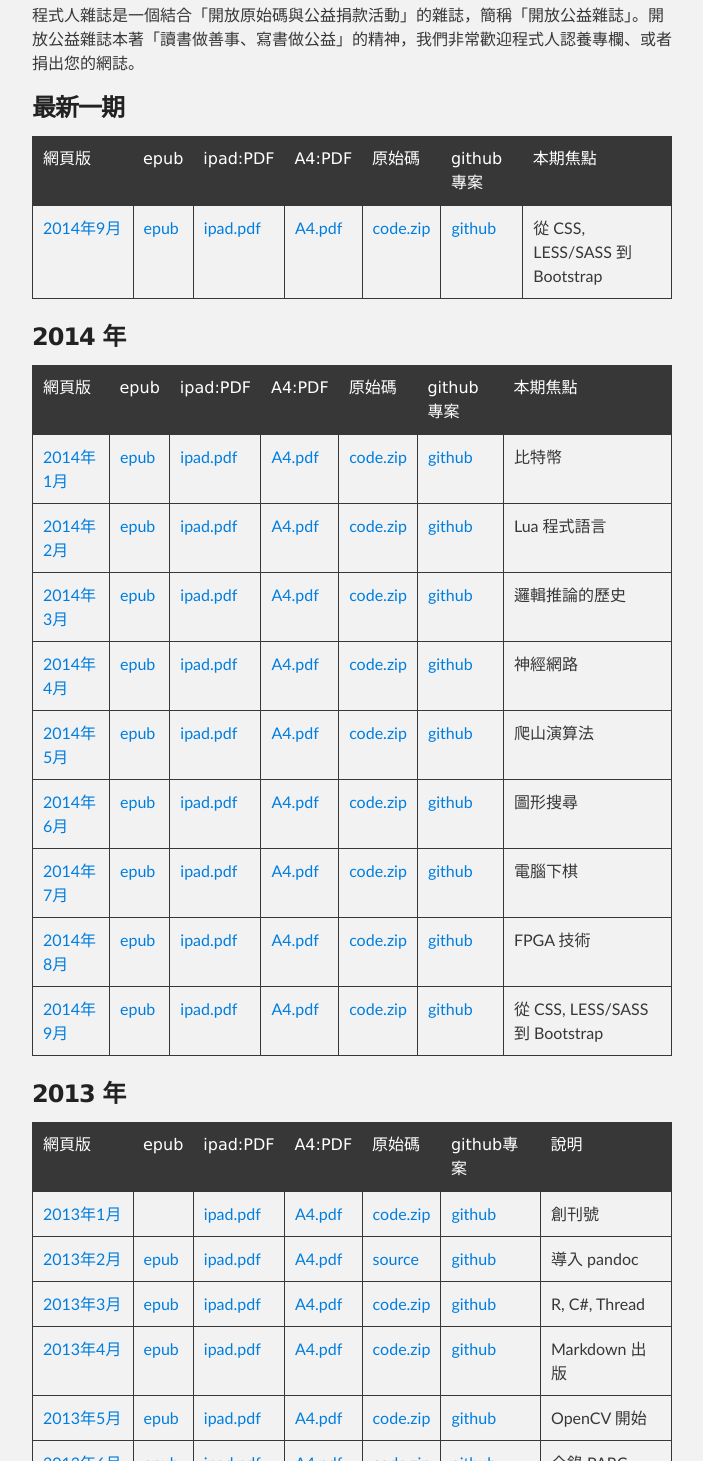
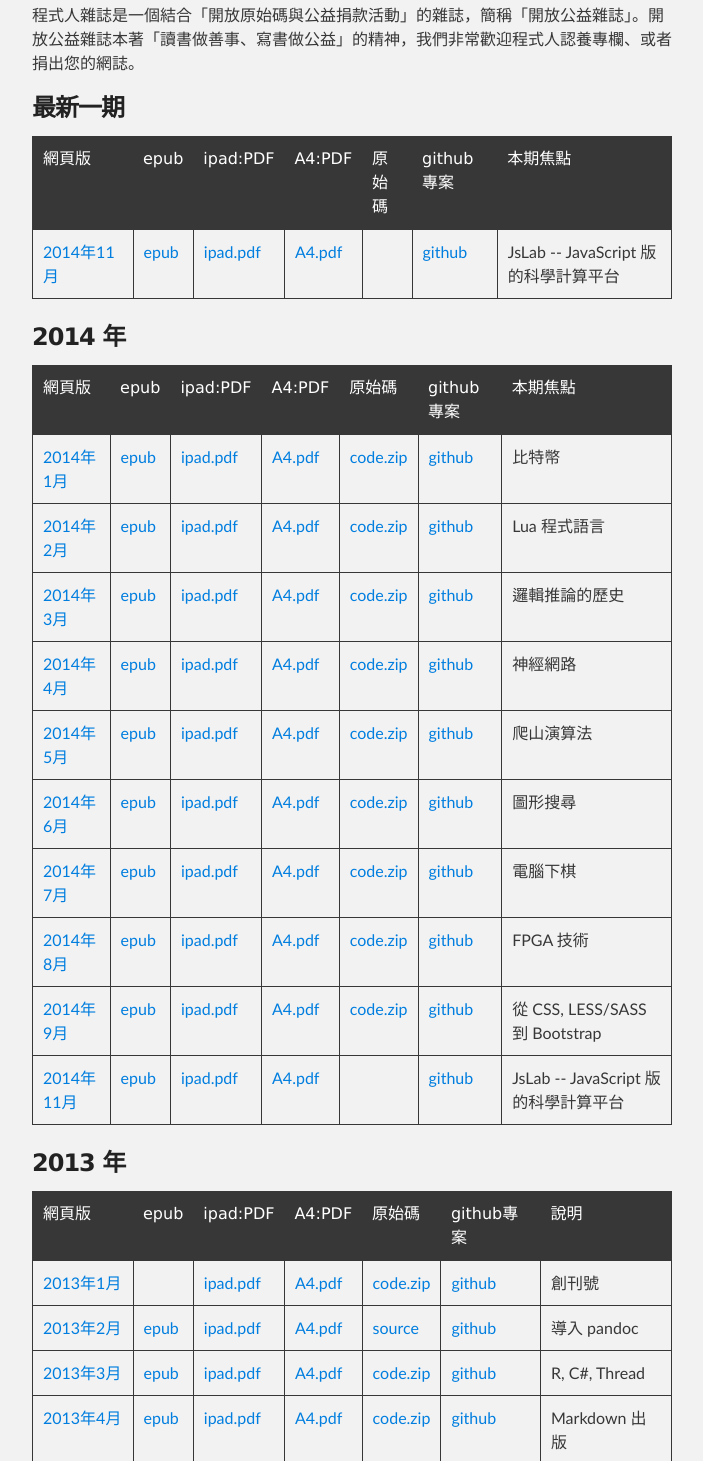
Before and after one commit to programmermagazine/home, a plain HTML site: page index.html in a window 1280 px wide. Shown: the part 303-1764 px from the top of the page, without its empty margins (288-991 px from the left). Drawn offline with Linux system fonts and the light colour scheme.

```diff
--- a/index.html
+++ b/index.html
@@ -40,7 +40,8 @@
 <a name="%E6%9C%80%E6%96%B0%E4%B8%80%E6%9C%9F" class="anchor" href="#%E6%9C%80%E6%96%B0%E4%B8%80%E6%9C%9F"><span class="octicon octicon-link"></span></a>最新一期</h3>
 
 <table width="100%">
-<thead><tr>
+<thead>
+<tr>
 <th align="left" width="80px">網頁版</th>
 <th align="left">epub</th>
 <th align="left">ipad:PDF</th>
@@ -48,21 +49,27 @@
 <th align="left">原始碼</th>
 <th align="left">github專案</th>
 <th align="left">本期焦點</th>
-</tr></thead>
-<tbody><tr>
-<td align="left"><a href="http://programmermagazine.github.io/201409/htm/home.html">2014年9月</a></td>
-<td align="left"><a href="http://programmermagazine.github.io/201409/book/A4.epub">epub</a></td>
-<td align="left"><a href="http://programmermagazine.github.io/201409/book/ipad.pdf">ipad.pdf</a></td>
-<td align="left"><a href="http://programmermagazine.github.io/201409/book/A4.pdf">A4.pdf</a></td>
-<td align="left"><a href="http://programmermagazine.github.io/201409/code.zip">code.zip</a></td>
-<td align="left"><a href="http://github.com/programmermagazine/201409/">github</a></td>
-<td align="left">從 CSS, LESS/SASS 到 Bootstrap</td>
-</tr></tbody>
-</table><h3>
+</tr>
+</thead>
+<tbody>
+<tr>
+<td align="left"><a href="http://programmermagazine.github.io/201411/htm/home.html">2014年11月</a></td>
+<td align="left"><a href="http://programmermagazine.github.io/201411/book/A4.epub">epub</a></td>
+<td align="left"><a href="http://programmermagazine.github.io/201411/book/ipad.pdf">ipad.pdf</a></td>
+<td align="left"><a href="http://programmermagazine.github.io/201411/book/A4.pdf">A4.pdf</a></td>
+<td align="left"></td>
+<td align="left"><a href="http://github.com/programmermagazine/201411/">github</a></td>
+<td align="left">JsLab -- JavaScript 版的科學計算平台</td>
+</tr>
+</tbody>
+</table>
+
+<h3>
 <a name="2014-%E5%B9%B4" class="anchor" href="#2014-%E5%B9%B4"><span class="octicon octicon-link"></span></a>2014 年</h3>
 
 <table width="100%">
-<thead><tr>
+<thead>
+<tr>
 <th align="left">網頁版</th>
 <th align="left">epub</th>
 <th align="left">ipad:PDF</th>
@@ -70,7 +77,8 @@
 <th align="left">原始碼</th>
 <th align="left">github專案</th>
 <th align="left">本期焦點</th>
-</tr></thead>
+</tr>
+</thead>
 <tbody>
 <tr>
 <td align="left"><a href="http://programmermagazine.github.io/201401/htm/home.html">2014年1月</a></td>
@@ -153,12 +161,24 @@
 <td align="left"><a href="http://github.com/programmermagazine/201409/">github</a></td>
 <td align="left">從 CSS, LESS/SASS 到 Bootstrap</td>
 </tr>
+<tr>
+<td align="left"><a href="http://programmermagazine.github.io/201411/htm/home.html">2014年11月</a></td>
+<td align="left"><a href="http://programmermagazine.github.io/201411/book/A4.epub">epub</a></td>
+<td align="left"><a href="http://programmermagazine.github.io/201411/book/ipad.pdf">ipad.pdf</a></td>
+<td align="left"><a href="http://programmermagazine.github.io/201411/book/A4.pdf">A4.pdf</a></td>
+<td align="left"></td>
+<td align="left"><a href="http://github.com/programmermagazine/201411/">github</a></td>
+<td align="left">JsLab -- JavaScript 版的科學計算平台</td>
+</tr>
 </tbody>
-</table><h3>
+</table>
+
+<h3>
 <a name="2013-%E5%B9%B4" class="anchor" href="#2013-%E5%B9%B4"><span class="octicon octicon-link"></span></a>2013 年</h3>
 
 <table width="100%">
-<thead><tr>
+<thead>
+<tr>
 <th align="left" width="80px">網頁版</th>
 <th align="left">epub</th>
 <th align="left">ipad:PDF</th>
@@ -166,7 +186,8 @@
 <th align="left">原始碼</th>
 <th align="left">github專案</th>
 <th align="left">說明</th>
-</tr></thead>
+</tr>
+</thead>
 <tbody>
 <tr>
 <td align="left"><a href="http://programmermagazine.github.com/201301/">2013年1月</a></td>
@@ -187,6 +208,7 @@
 <td align="left"><a href="https://github.com/programmermagazine/201302/">github</a></td>
 <td align="left">導入 pandoc</td>
 </tr>
+
 <tr>
 <td align="left"><a href="https://dl.dropbox.com/u/101584453/pmag/201303/htm/home.html">2013年3月</a></td>
 <td align="left"><a href="https://github.com/programmermagazine/201303/blob/master/book/pmag201303A4.epub?raw=true">epub</a></td>
@@ -196,6 +218,7 @@
 <td align="left"><a href="https://github.com/programmermagazine/201303/">github</a></td>
 <td align="left">R, C#, Thread</td>
 </tr>
+
 <tr>
 <td align="left"><a href="https://dl.dropbox.com/u/101584453/pmag/201304/htm/home.html">2013年4月</a></td>
 <td align="left"><a href="https://github.com/programmermagazine/201304/blob/master/book/A4.epub?raw=true">epub</a></td>
@@ -205,6 +228,8 @@
 <td align="left"><a href="https://github.com/programmermagazine/201304/">github</a></td>
 <td align="left">Markdown 出版</td>
 </tr>
+
+
 <tr>
 <td align="left"><a href="https://dl.dropbox.com/u/101584453/pmag/201305/htm/home.html">2013年5月</a></td>
 <td align="left"><a href="https://github.com/programmermagazine/201305/blob/master/book/A4.epub?raw=true">epub</a></td>
@@ -214,6 +239,8 @@
 <td align="left"><a href="https://github.com/programmermagazine/201305/">github</a></td>
 <td align="left">OpenCV 開始</td>
 </tr>
+
+
 <tr>
 <td align="left"><a href="https://dl.dropbox.com/u/101584453/pmag/201306/htm/home.html">2013年6月</a></td>
 <td align="left"><a href="https://github.com/programmermagazine/201306/blob/master/book/A4.epub?raw=true">epub</a></td>
@@ -223,6 +250,7 @@
 <td align="left"><a href="https://github.com/programmermagazine/201306/">github</a></td>
 <td align="left">全錄 PARC</td>
 </tr>
+
 <tr>
 <td align="left"><a href="http://programmermagazine.github.io/201307/htm/home.html">2013年7月</a></td>
 <td align="left"><a href="http://programmermagazine.github.io/201307/book/A4.epub">epub</a></td>
@@ -232,6 +260,7 @@
 <td align="left"><a href="http://github.com/programmermagazine/201307/">github</a></td>
 <td align="left">油價公式</td>
 </tr>
+
 <tr>
 <td align="left"><a href="http://programmermagazine.github.io/201308/htm/home.html">2013年8月</a></td>
 <td align="left"><a href="http://programmermagazine.github.io/201308/book/A4.epub">epub</a></td>
@@ -241,6 +270,8 @@
 <td align="left"><a href="http://github.com/programmermagazine/201308/">github</a></td>
 <td align="left">約耳+Angular JS</td>
 </tr>
+
+
 <tr>
 <td align="left"><a href="http://programmermagazine.github.io/201309/htm/home.html">2013年9月</a></td>
 <td align="left"><a href="http://programmermagazine.github.io/201309/book/A4.epub">epub</a></td>
@@ -250,6 +281,7 @@
 <td align="left"><a href="http://github.com/programmermagazine/201309/">github</a></td>
 <td align="left">鍵盤革命</td>
 </tr>
+
 <tr>
 <td align="left"><a href="http://programmermagazine.github.io/201310/htm/home.html">2013年10月</a></td>
 <td align="left"><a href="http://programmermagazine.github.io/201310/book/A4.epub">epub</a></td>
@@ -259,6 +291,7 @@
 <td align="left"><a href="http://github.com/programmermagazine/201310/">github</a></td>
 <td align="left">電磁學</td>
 </tr>
+
 <tr>
 <td align="left"><a href="http://programmermagazine.github.io/201311/htm/home.html">2013年11月</a></td>
 <td align="left"><a href="http://programmermagazine.github.io/201311/book/A4.epub">epub</a></td>
@@ -268,6 +301,7 @@
 <td align="left"><a href="http://github.com/programmermagazine/201311/">github</a></td>
 <td align="left">高通與Linkabit</td>
 </tr>
+
 <tr>
 <td align="left"><a href="http://programmermagazine.github.io/201312/htm/home.html">2013年12月</a></td>
 <td align="left"><a href="http://programmermagazine.github.io/201312/book/A4.epub">epub</a></td>
@@ -277,8 +311,11 @@
 <td align="left"><a href="http://github.com/programmermagazine/201312/">github</a></td>
 <td align="left">電玩遊戲</td>
 </tr>
+
 </tbody>
-</table><p>說明：網頁版可以直接點進去看網頁文章 (2013年3月之後才有全文)，epub 適合電子書閱讀裝置，而 ipad.pdf 適合 ipad 或在電腦螢幕上逐頁翻看，A4.pdf 適合列印出來閱讀，code.zip 是該期範例程式的原始碼，而 github 則可線上觀看原始碼或用 git 下載，而全部下載則是將我們整個編輯的所有 markdown 檔案、圖片、epub、pdf 等全部一次下載回去。</p>
+</table>
+
+<p>說明：網頁版可以直接點進去看網頁文章 (2013年3月之後才有全文)，epub 適合電子書閱讀裝置，而 ipad.pdf 適合 ipad 或在電腦螢幕上逐頁翻看，A4.pdf 適合列印出來閱讀，code.zip 是該期範例程式的原始碼，而 github 則可線上觀看原始碼或用 git 下載，而全部下載則是將我們整個編輯的所有 markdown 檔案、圖片、epub、pdf 等全部一次下載回去。</p>
 
 <h3>
 <a name="%E6%8A%95%E7%A8%BF%E6%96%B9%E5%BC%8F" class="anchor" href="#%E6%8A%95%E7%A8%BF%E6%96%B9%E5%BC%8F"><span class="octicon octicon-link"></span></a>投稿方式</h3>
```
Also changed, not shown: params.json (+1 -1 lines).
